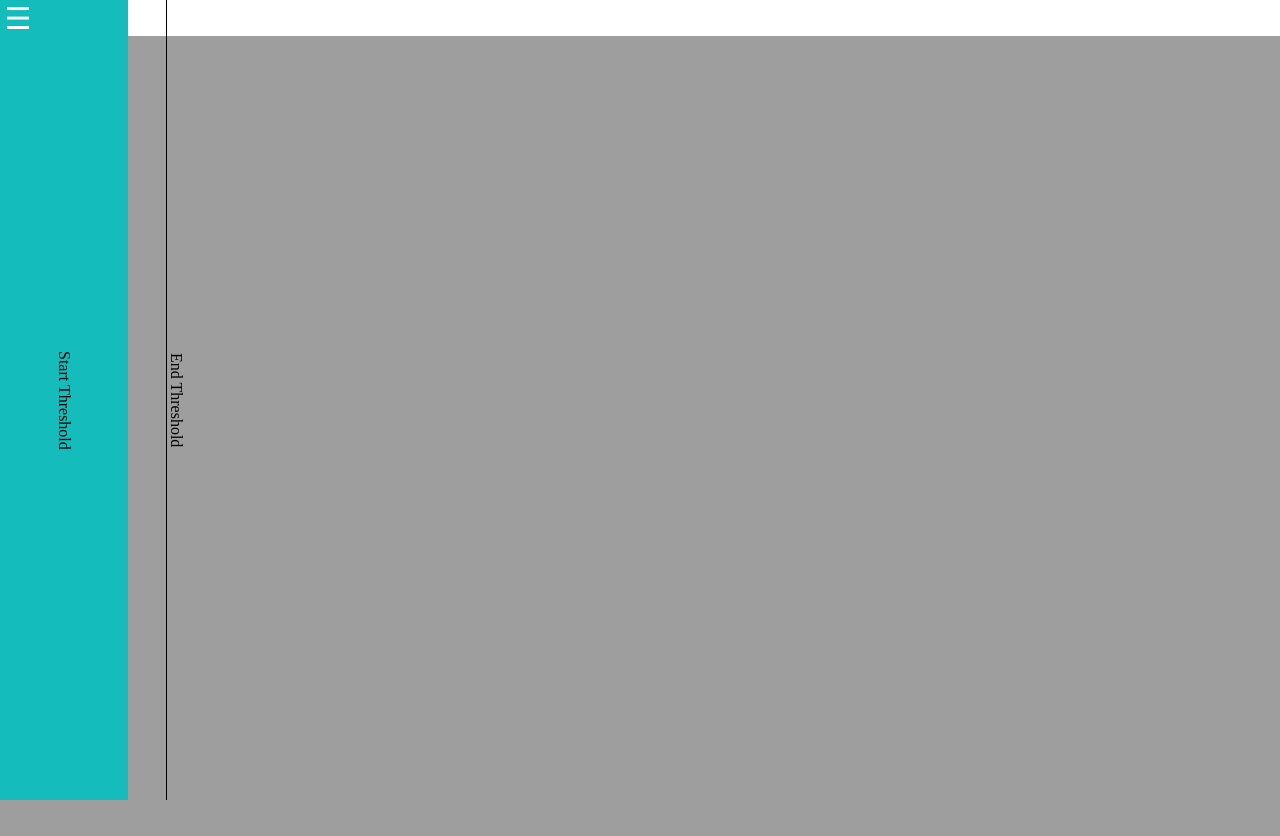
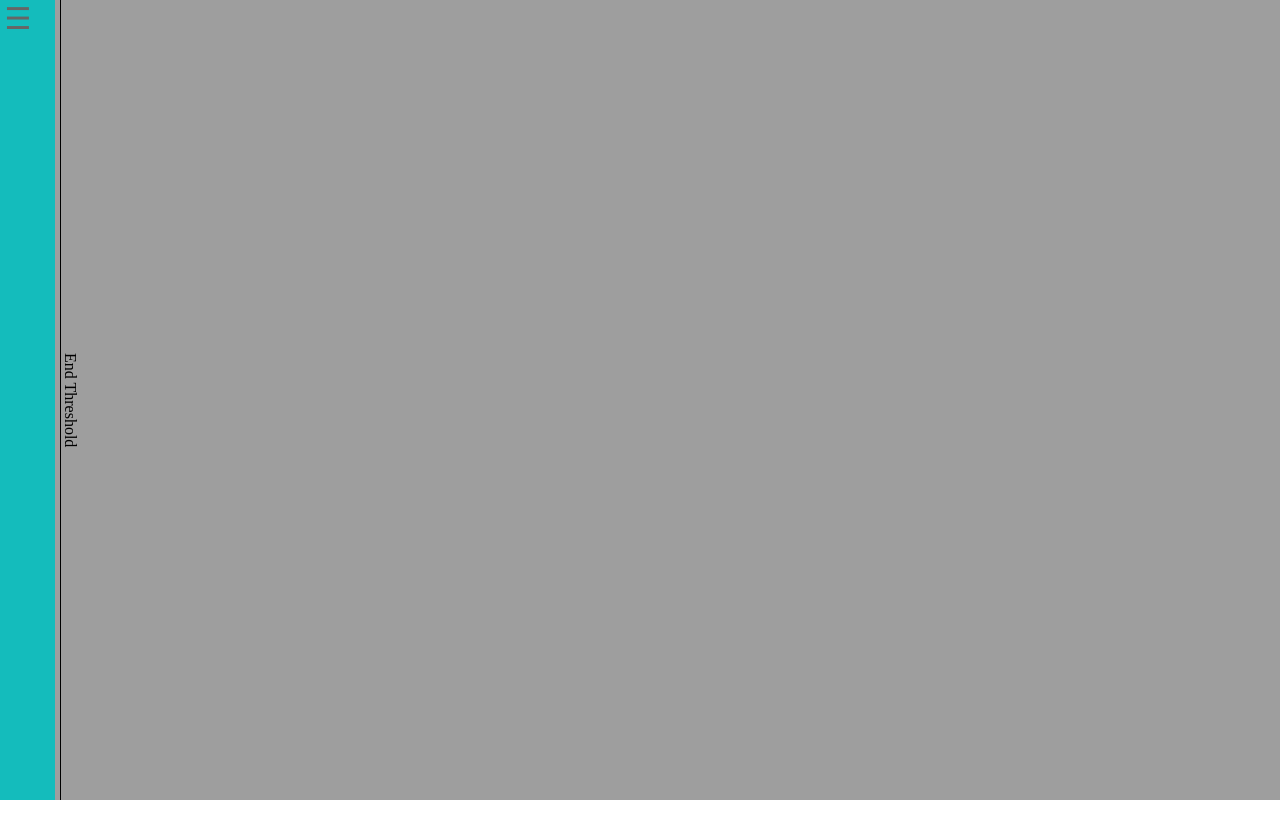
Before and after one commit to lovelylain/hass_ingress, a website built with Vite: page index.html in a window 1280 px wide. After the commit the page ends 800 px from the top, so only its background shows below. Built offline with nearby package versions, Linux system fonts and the light colour scheme.

Commit message:
fix global pollution

```diff
--- a/index.html
+++ b/index.html
@@ -3,30 +3,31 @@
   <head>
     <meta charset="UTF-8" />
     <meta name="viewport" content="width=device-width, initial-scale=1.0" />
-    <title>Home Assistant Sidebar Swipe Demo</title>
+    <title>Home Assistant Demo</title>
     <script type="module" src="/src/main.ts"></script>
     <style>
       body {
         margin: 0;
         overflow: hidden;
       }
-      home-assistant-main {
-        display: block;
+      ha-drawer {
+        display: flex;
         height: 100vh;
       }
       ha-sidebar {
-        position: absolute;
-        z-index: 1;
-        top: 0;
-        display: block;
-        height: 100vh;
-        width: 33%;
+        width: 55px;
         background-color: #ccc;
-        transform: translateX(-100%);
-        transition: transform 0.3s ease;
       }
       ha-sidebar[open] {
-        transform: translateX(0);
+        width: 255px;
+      }
+      partial-panel-resolver {
+        flex-grow: 1;
+      }
+      iframe {
+        border: 0;
+        height: 100%;
+        width: 100%;
       }
       #menu {
         cursor: pointer;
@@ -40,7 +41,7 @@
         display: flex;
         justify-content: center;
         align-items: center;
-        color: #fff;
+        color: #666;
         background-color: transparent;
       }
       .start-threshold {
@@ -48,7 +49,7 @@
         left: 0;
         top: 0;
         height: 100%;
-        width: 10%;
+        width: 55px;
         background-color: rgba(20, 188, 188);
         writing-mode: vertical-rl;
         text-align: center;
@@ -56,7 +57,7 @@
       }
       .end-threshold {
         position: absolute;
-        left: 13%;
+        left: 60px;
         top: 0;
         height: 100%;
         writing-mode: vertical-rl;
@@ -68,11 +69,12 @@
   <body>
     <home-assistant>
       <home-assistant-main>
-        <button id="menu">☰</button>
-        <div class="start-threshold">Start Threshold</div>
-        <div class="end-threshold">End Threshold</div>
         <ha-drawer>
-          <ha-sidebar></ha-sidebar>
+          <ha-sidebar>
+            <button id="menu">☰</button>
+            <div class="start-threshold">Start Threshold</div>
+            <div class="end-threshold">End Threshold</div>
+          </ha-sidebar>
           <partial-panel-resolver>
             <ha-panel-custom>
               <ha-panel-ingress></ha-panel-ingress>
@@ -94,7 +96,7 @@
 
       document.getElementById("menu").addEventListener("click", (event) => {
         event.stopPropagation();
-        document.querySelector("ha-sidebar").setAttribute("open", true);
+        document.querySelector("ha-sidebar").toggleAttribute("open");
       });
 
       (async () => {
--- a/package.json
+++ b/package.json
@@ -11,7 +11,7 @@
   "devDependencies": {
     "@mdi/js": "^7.4.47",
     "rxjs": "^7.8.1",
-    "typescript": "^5.2.2",
-    "vite": "^5.3.4"
+    "typescript": "~5.6.2",
+    "vite": "^6.0.1"
   }
 }
--- a/src/ha-panel-ingress.ts
+++ b/src/ha-panel-ingress.ts
@@ -148,7 +148,7 @@ class HaPanelIngress extends HTMLElement {
     let { config, title, url_path: panelPath } = panel;
     if (config.children) {
       const page = (props.route?.path || "").split("/")[1];
-      if (page && Object.hasOwn(config.children, page)) {
+      if (page && page in config.children) {
         config = config.children[page];
         panelPath = `${panelPath}/${page}`;
       }
--- a/tsconfig.json
+++ b/tsconfig.json
@@ -4,13 +4,12 @@
     "experimentalDecorators": true,
     "useDefineForClassFields": false,
     "module": "ESNext",
-    "lib": ["ES2022", "DOM", "DOM.Iterable"],
+    "lib": ["ES2020", "DOM", "DOM.Iterable"],
     "skipLibCheck": true,
 
     /* Bundler mode */
     "moduleResolution": "bundler",
     "allowImportingTsExtensions": true,
-    "resolveJsonModule": true,
     "isolatedModules": true,
     "moduleDetection": "force",
     "noEmit": true,
@@ -19,7 +18,8 @@
     "strict": true,
     "noUnusedLocals": true,
     "noUnusedParameters": true,
-    "noFallthroughCasesInSwitch": true
+    "noFallthroughCasesInSwitch": true,
+    "noUncheckedSideEffectImports": true
   },
   "include": ["src"]
 }
--- a/vite.config.ts
+++ b/vite.config.ts
@@ -5,6 +5,8 @@ export default defineConfig({
     lib: {
       name: "ha-panel-ingress",
       entry: "src/main.ts",
+      formats: ["umd"],
+      fileName: () => "ha-panel-ingress.js",
     },
   },
 });
```
Also changed, not shown: pnpm-lock.yaml.
